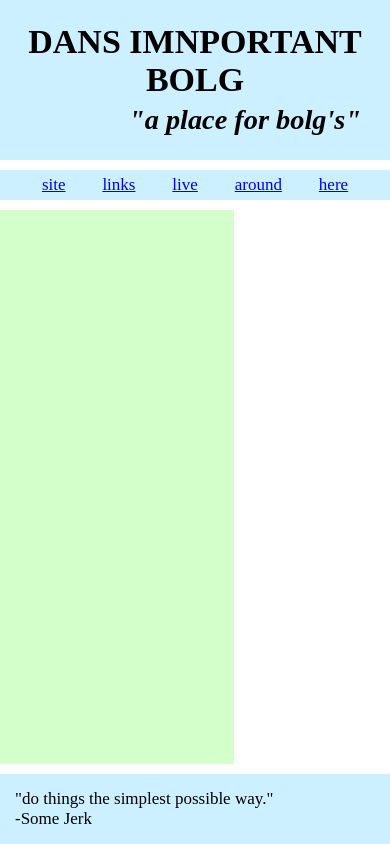
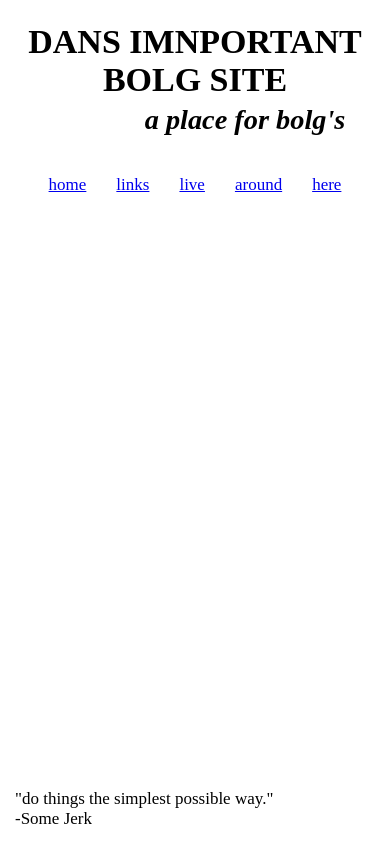
Before and after one commit to dwright213/dandotco, a Flask app: page /tagged/1 in a window 390 px wide. Run offline with Flask 2, Linux system fonts and the light colour scheme.

Commit message:
add basic responsiveness

```diff
--- a/dandotco/static/main.css
+++ b/dandotco/static/main.css
@@ -11,7 +11,7 @@ body {
 
 #header {
 	margin: 0 0 10px 0;
-	background-color: #ccf0ff;
+	/*background-color: #ccf0ff;*/
 }
 .header-div {
 	text-align: center;
@@ -25,15 +25,14 @@ body {
 	margin: 0 0 10px 0;
 	text-align: center;
 	padding: 5px;
-	background-color: #ccf0ff;
+	/*background-color: #ccf0ff;*/
 	display: flex;
 	flex-flow: row nowrap;
-	justify-content: space-evenly;
+	justify-content: center;
 }
 
 .nav-link {
-	/*padding: 0 5px 0 5px;*/
-	/*margin: 0 15px 0 15px;*/
+	margin: 0 15px 0 15px;
 }
 
 
@@ -42,28 +41,45 @@ body {
 	flex-grow: 1;
 	display: flex;
 	flex-flow: row nowrap;
+	justify-content: center;
 }
 
 .bar {
-	width: 30vw;
-	background-color: #d3ffcb;
+	flex-grow: 1;
+	/*width: 20%;*/
+	/*background-color: #d3ffcb;*/
 }
 
 #bolg-holder {
+	max-width: 80%;
 	display: flex;
 	flex-flow: column nowrap;
+
 }
 
 .bolg {
+	/*background-color: #ccf0ff;*/
 	padding: 0 15px 15px 15px;
-	background-color: #ccf0ff;
 	margin: 0 10px 10px 10px;
 	justify-content: space-between;
 }
+
+@media screen and (max-width: 768px) {
+	.bar {
+		display: none;
+	}
+	#bolg-holder {
+		max-width: 100vw;
+	}
+	.bolg {
+		margin: 0 0 10px 0;
+	}
+}
+
 
 
 #footer {
 	padding: 15px;
 	margin: 10px 0 0 0;
-	background-color: #ccf0ff;
+	/*background-color: #ccf0ff;*/
 }
--- a/dandotco/templates/header.html
+++ b/dandotco/templates/header.html
@@ -1,9 +1,9 @@
 <div class="header-div">
 	<h1>
-		DANS IMNPORTANT BOLG
+		DANS IMNPORTANT BOLG SITE
 		<br>
 		<small>
-			<i>"a place for bolg's"</i>
+			<i>a place for bolg's</i>
 		</small>
 	</h1>
 </div>
--- a/dandotco/templates/layout.html
+++ b/dandotco/templates/layout.html
@@ -15,14 +15,15 @@
 		<div id="nav">
 			{% include 'nav.html' %}
 		</div>
+
 		<div id="content">
-			<div class="bar left-bar">
+			<div class="bar" id="left-bar">
 			</div>
 
 				{% block content %}
 				{% endblock %}
 
-			<div class="bar right-bar">
+			<div class="bar" id="right-bar">
 			</div>
 		</div id="content">
 		<div id="footer">
--- a/dandotco/templates/nav.html
+++ b/dandotco/templates/nav.html
@@ -1,5 +1,5 @@
 <div class="nav-link">
-	 <a href="#">site</a>
+	 <a href="/">home</a>
 </div>
 <div class="nav-link">
 	 <a href="#">links</a>
--- a/dandotco/views.py
+++ b/dandotco/views.py
@@ -22,7 +22,5 @@ def tagged(tag=None):
 			for bolg_tag in data['tags']:
 				if bolg_tag == tag:
 					tag_filtered.append(data)
-					print(bolg_tag + " == " + tag)
-
 
 	return render_template('index.html', bolgs=tag_filtered)
```
Also changed, not shown: dandotco/static/entries.json (+18 -12 lines).
